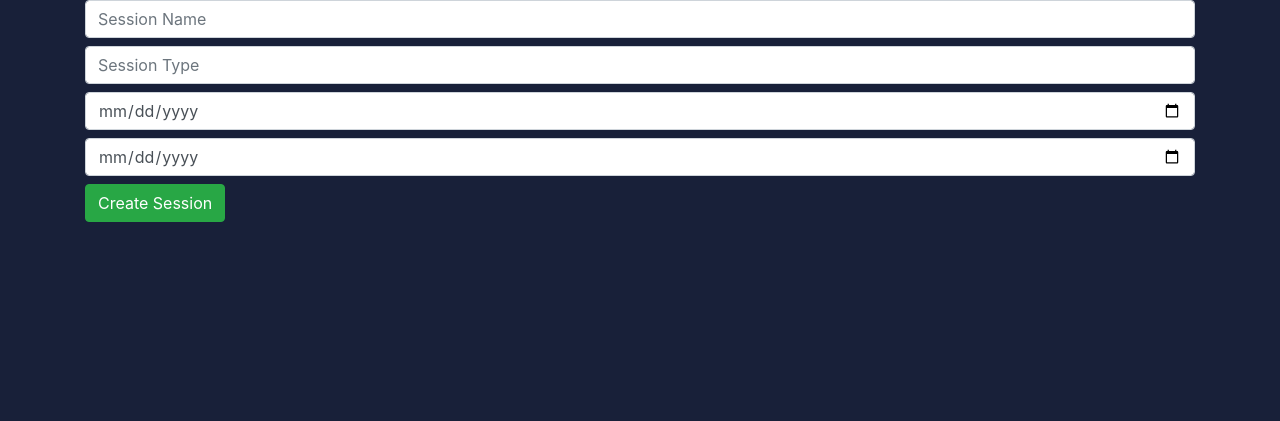
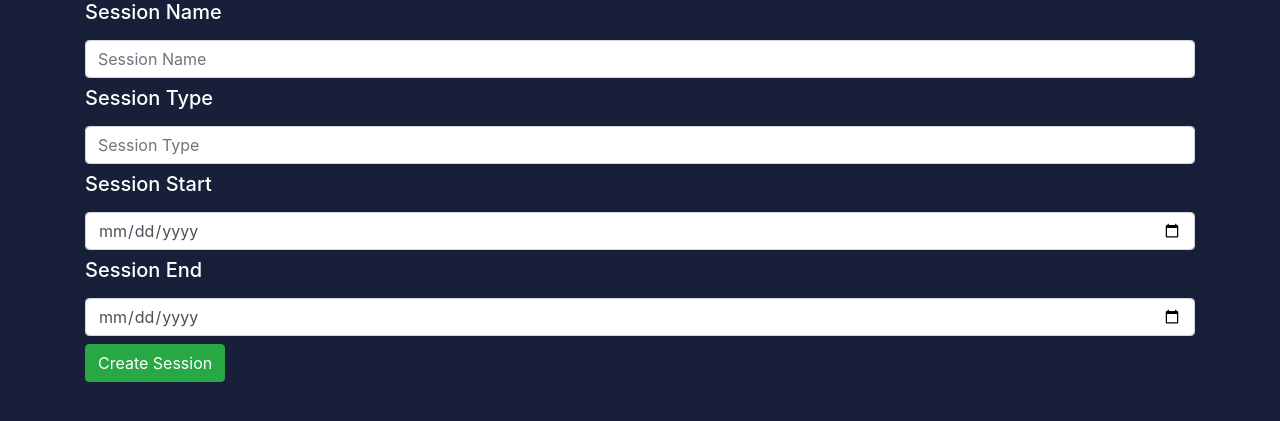
Before and after one commit to CS261-Group-20/cs261-cw, a Flask app: page /session_create in a window 1280 px wide. Shown: the part 56-477 px from the top of the page. Run offline with Flask 2, Linux system fonts and the light colour scheme; a user stored in the database is signed in; data comes from the database, SQL or seed files in the repository; some libraries are stand-ins or nearby versions.

Commit message:
more labels

```diff
--- a/templates/session_create.html
+++ b/templates/session_create.html
@@ -14,9 +14,13 @@
             <form method="POST">
                 {{form.hidden_tag()}}
                 <!-- Render session_name, session_type, session_start_date and session_end_date fields and submit button-->
+                <h5>{{form.session_name.label}}</h5>
                 {{ render_field(form.session_name, class='form-control', placeholder='Session Name') }}
+                <h5>{{form.session_type.label}}</h5>
                 {{ render_field(form.session_type, class='form-control', placeholder='Session Type') }}
+                <h5>{{form.session_start.label}}</h5>
                 {{ render_field(form.session_start, class='form-control', placeholder='Session Start, Example 01-01-1991') }}
+                <h5>{{form.session_end.label}}</h5>
                 {{ render_field(form.session_end, class='form-control', placeholder='Session End, Example 01-01-1992') }}
                 {{ render_field(form.submit, class='btn btn-success', placeholder='Password') }}
             </form>
--- a/templates/session_join.html
+++ b/templates/session_join.html
@@ -26,6 +26,7 @@
             <div class="col text-center">
             {{form.hidden_tag()}}
             <!-- Render submit_code field and submt button -->
+            <h5>{{form.session_code.label}}</h5>
             {{ render_field(form.session_code, class='form-control ', placeholder='Session Code') }}<br>
             {{ render_field(form.submit, class='btn-success btn-lg bold') }}
             </div>
```
